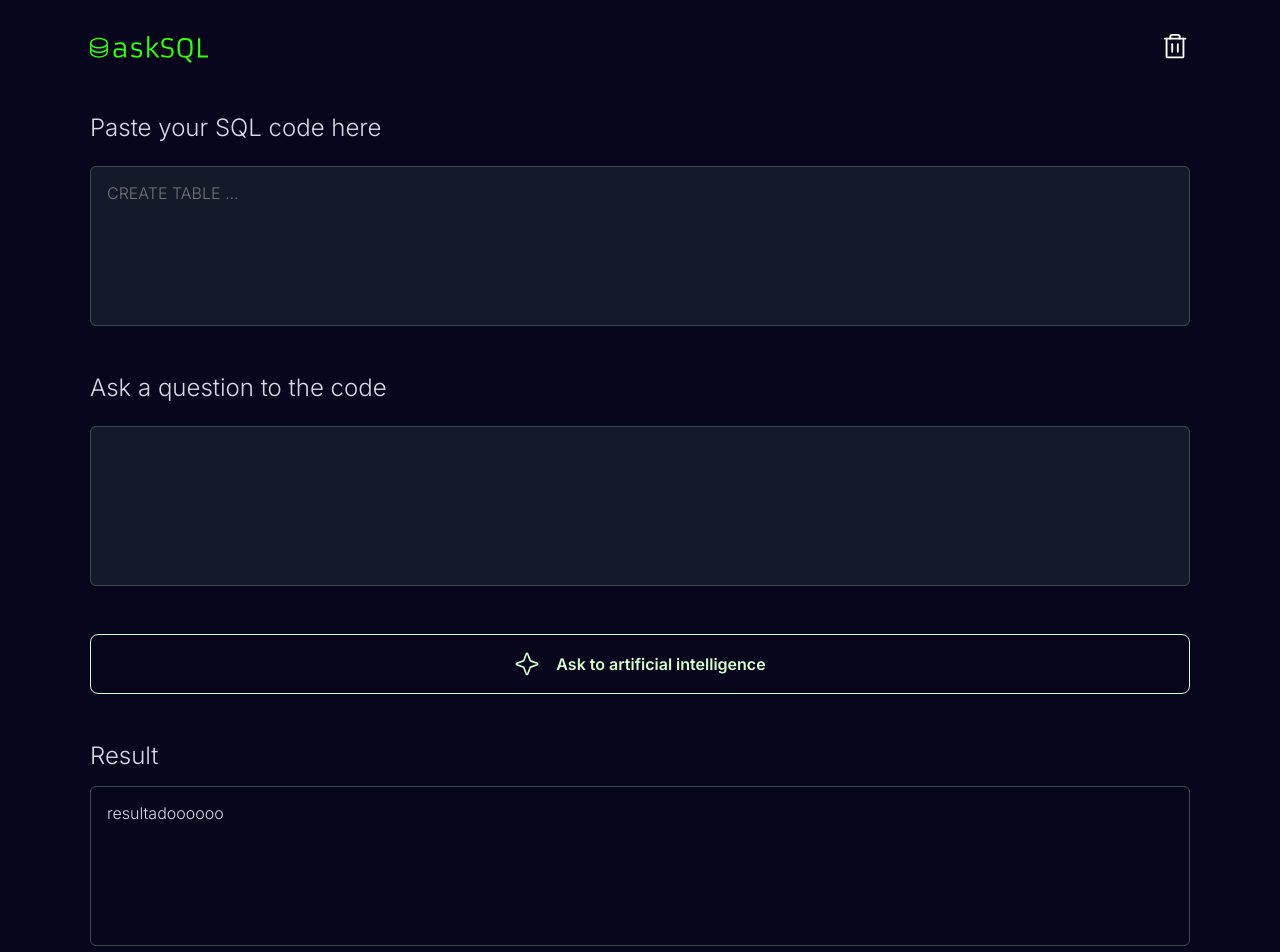
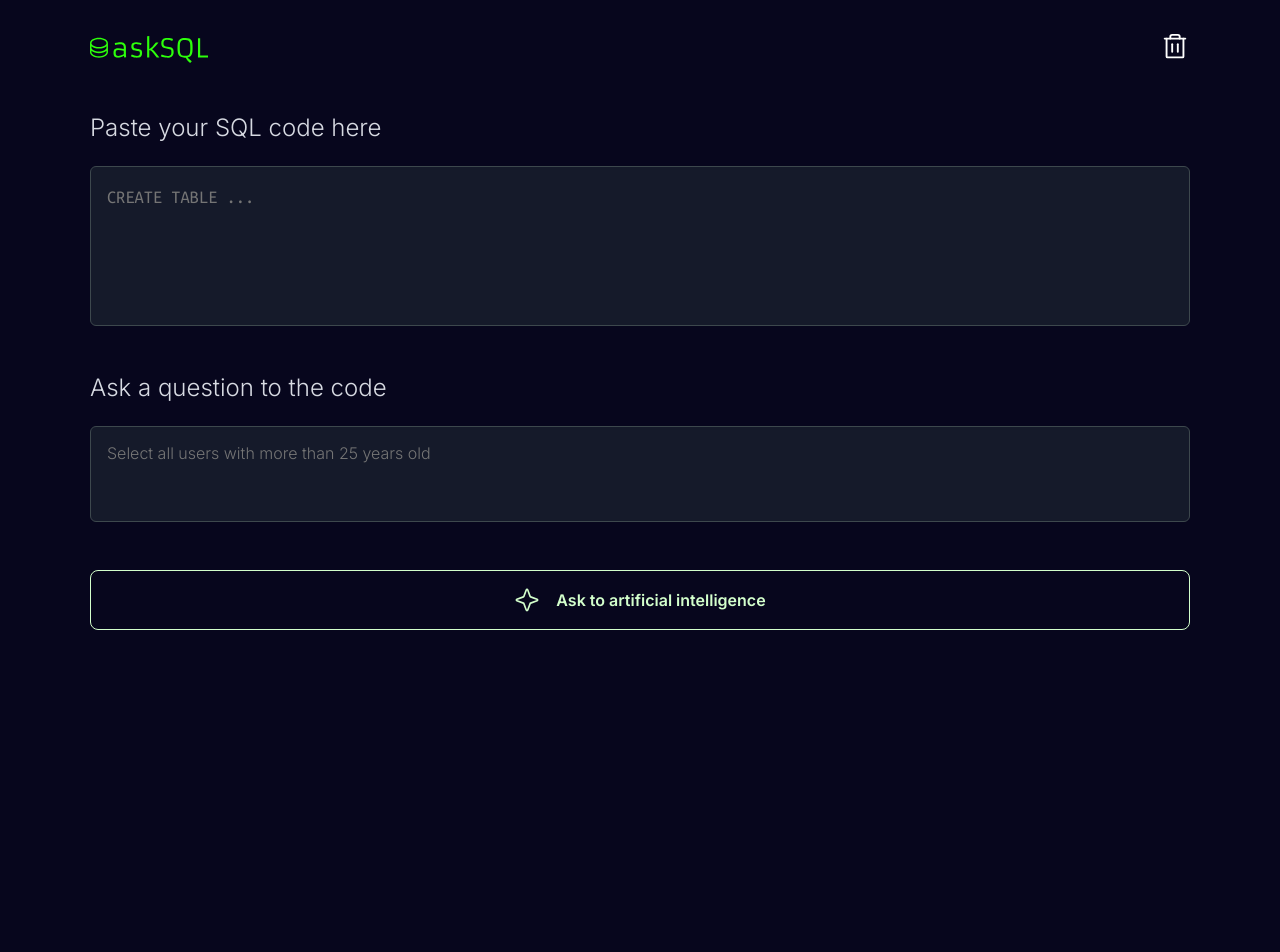
Before and after one commit to gabscrobson/askSQL, a React (Vite) app: page / in a window 1280 px wide. Shown: the top 952 px of the page. After the commit the page ends 800 px from the top, so only its background shows below. Built offline with nearby package versions, Linux system fonts and the light colour scheme.

Commit message:
finished structure

```diff
--- a/package.json
+++ b/package.json
@@ -10,9 +10,12 @@
     "preview": "vite preview"
   },
   "dependencies": {
+    "@types/prismjs": "^1.26.1",
     "phosphor-react": "^1.4.1",
+    "prismjs": "^1.29.0",
     "react": "^18.2.0",
-    "react-dom": "^18.2.0"
+    "react-dom": "^18.2.0",
+    "react-simple-code-editor": "^0.13.1"
   },
   "devDependencies": {
     "@rocketseat/eslint-config": "^2.1.0",
--- /dev/null
+++ b/src/components/CodeEditor/index.tsx
@@ -0,0 +1,39 @@
+import Editor from 'react-simple-code-editor'
+
+import { highlight, languages } from 'prismjs'
+import 'prismjs/components/prism-sql'
+import 'prismjs/themes/prism-okaidia.min.css'
+import { EditorContainer } from './styles'
+
+interface CodeEditorProps {
+  value: string
+  onChange: (code: string) => void
+  placeholder?: string
+  readonly?: boolean
+  name?: string
+}
+
+export function CodeEditor({
+  value,
+  onChange,
+  placeholder = '',
+  readonly = false,
+  name = '',
+}: CodeEditorProps) {
+  const editorClassName = 'editor' + (readonly ? ' result' : '')
+
+  return (
+    <EditorContainer readOnly={readonly}>
+      <Editor
+        value={value}
+        onValueChange={(value) => onChange(value)}
+        highlight={(value) => highlight(value, languages.sql, 'sql')}
+        placeholder={placeholder}
+        textareaId={name}
+        name={name}
+        className={editorClassName}
+        readOnly={readonly}
+      />
+    </EditorContainer>
+  )
+}
--- /dev/null
+++ b/src/components/CodeEditor/styles.ts
@@ -0,0 +1,55 @@
+import styled from 'styled-components'
+
+interface EditorContainerProps {
+  readonly readOnly?: boolean
+}
+
+export const EditorContainer = styled.div<EditorContainerProps>`
+  width: 100%;
+  height: 10rem;
+  padding: 1rem;
+  border-radius: 6px;
+  border: solid 1px ${(props) => props.theme.textAreaBorder};
+  background: ${(props) =>
+    props.readOnly ? props.theme.blueberry : props.theme.textAreaBackground};
+  cursor: auto;
+  transition: 0.15s;
+  overflow-y: auto;
+
+  &:focus-within {
+    outline: none;
+    border: ${(props) =>
+      props.readOnly
+        ? `1px solid ${props.theme.textAreaBorder}`
+        : `1px solid ${props.theme.pistachio}`};
+  }
+
+  &::-webkit-scrollbar {
+    width: 15px;
+  }
+
+  &::-webkit-scrollbar-track {
+    background: transparent;
+  }
+
+  &::-webkit-scrollbar-thumb {
+    background: rgba(255, 255, 255, 0.4);
+    border-top: 10px ${(props) => props.theme.textAreaBackground} solid;
+    border-bottom: 10px ${(props) => props.theme.textAreaBackground} solid;
+    border-right: 10px ${(props) => props.theme.textAreaBackground} solid;
+    background-clip: padding-box;
+    border-radius: 0 5px 5px 0;
+
+    &:hover {
+      background: rgba(255, 255, 255, 0.6);
+    }
+  }
+
+  .editor {
+    width: 100%;
+    min-height: 100%;
+    font-family: 'Ubuntu Mono', monospace;
+    font-size: 1.15rem;
+    color: ${(props) => props.theme.foam};
+  }
+`
--- a/src/components/Home/index.tsx
+++ b/src/components/Home/index.tsx
@@ -7,8 +7,19 @@ import {
   TrashButton,
 } from './styles'
 import { Trash, StarFour } from 'phosphor-react'
+import { CodeEditor } from '../CodeEditor'
+import { useState } from 'react'
 
 export function Home() {
+  const [code, setCode] = useState('')
+  const [question, setQuestion] = useState('')
+  const [result, setResult] = useState('')
+
+  function handleCodeChange(code: string) {
+    setCode(code)
+    setResult('')
+  }
+
   return (
     <HomeContainer>
       <HomeContent>
@@ -21,10 +32,21 @@ export function Home() {
 
         <FormContainer>
           <label htmlFor="schema">Paste your SQL code here</label>
-          <textarea name="schema" id="schema" placeholder="CREATE TABLE ..." />
+          <CodeEditor
+            value={code}
+            onChange={handleCodeChange}
+            placeholder="CREATE TABLE ..."
+            name="schema"
+          />
 
           <label htmlFor="question">Ask a question to the code</label>
-          <textarea name="question" id="question" placeholder="" />
+          <textarea
+            name="question"
+            id="question"
+            placeholder="Select all users with more than 25 years old"
+            value={question}
+            onChange={(e) => setQuestion(e.target.value)}
+          />
 
           <AskButton type="submit">
             <StarFour size={26} />
@@ -32,10 +54,12 @@ export function Home() {
           </AskButton>
         </FormContainer>
 
-        <ResultContainer>
-          <p>Result</p>
-          <textarea value={'resultadoooooo'} readOnly />
-        </ResultContainer>
+        {result && (
+          <ResultContainer>
+            <p>Result</p>
+            <CodeEditor value={result} onChange={() => {}} readonly />
+          </ResultContainer>
+        )}
       </HomeContent>
     </HomeContainer>
   )
--- a/src/components/Home/styles.ts
+++ b/src/components/Home/styles.ts
@@ -56,7 +56,7 @@ export const FormContainer = styled.form`
 
   textarea {
     width: 100%;
-    height: 10rem;
+    height: 6rem;
     padding: 1rem;
     border-radius: 6px;
     border: solid 1px ${(props) => props.theme.textAreaBorder};
@@ -132,43 +132,4 @@ export const ResultContainer = styled.div`
   flex-direction: column;
   align-items: flex-start;
   gap: 1rem;
-
-  textarea {
-    width: 100%;
-    height: 10rem;
-    padding: 1rem;
-    border-radius: 6px;
-    border: solid 1px ${(props) => props.theme.textAreaBorder};
-    background: ${(props) => props.theme.blueberry};
-    color: ${(props) => props.theme.foam};
-    resize: none;
-    overflow-y: auto;
-    cursor: auto;
-    transition: 0.15s;
-
-    &:focus {
-      outline: none;
-    }
-
-    &::-webkit-scrollbar {
-      width: 15px;
-    }
-
-    &::-webkit-scrollbar-track {
-      background: transparent;
-    }
-
-    &::-webkit-scrollbar-thumb {
-      background: rgba(255, 255, 255, 0.4);
-      border-top: 10px ${(props) => props.theme.textAreaBackground} solid;
-      border-bottom: 10px ${(props) => props.theme.textAreaBackground} solid;
-      border-right: 10px ${(props) => props.theme.textAreaBackground} solid;
-      background-clip: padding-box;
-      border-radius: 0 5px 5px 0;
-
-      &:hover {
-        background: rgba(255, 255, 255, 0.6);
-      }
-    }
-  }
 `
--- a/src/styles/global.ts
+++ b/src/styles/global.ts
@@ -19,8 +19,8 @@ export const GlobalStyle = createGlobalStyle`
     -webkit-font-smoothing: antialiased;
   }
 
-  ::selection {
+  /* ::selection {
     background: ${(props) => props.theme.pistachio};
     color: ${(props) => props.theme.blueberry};
-  }
+  } */
 `
```
Also changed, not shown: 1 other file (tests, documents, lock files or other folders).
